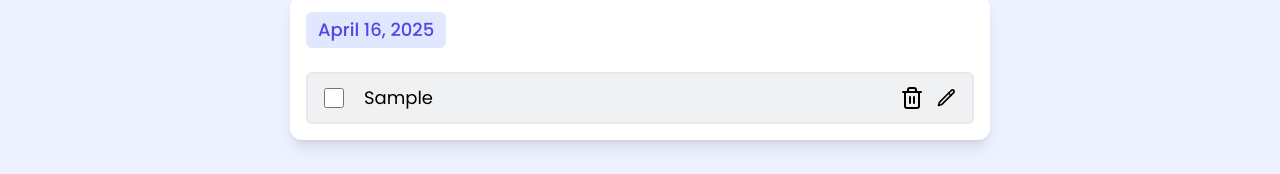
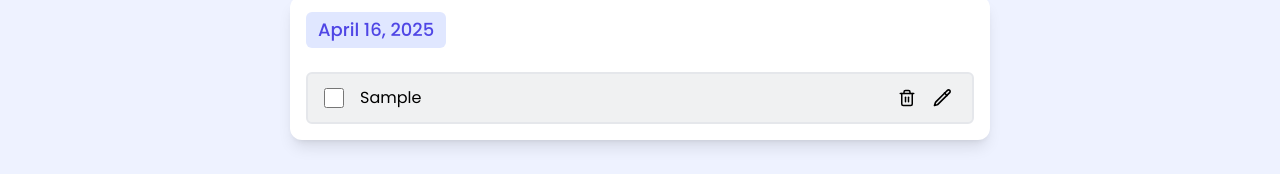
Before and after one commit to Nitheesh029/Todo-List, a React (Vite) app: page / in a window 1280 px wide. Both pictures are taken after typing "Sample" into the empty fields and a click on the button "Add". Shown: the part 256-430 px from the top of the page. Built offline with nearby package versions, Linux system fonts and the light colour scheme.

Commit message:
fix error

```diff
--- a/src/components/TodoItems.jsx
+++ b/src/components/TodoItems.jsx
@@ -16,12 +16,12 @@ const TodoItems = ({ todo }) => {
 
   return (
     <div
-      className="border-2 bg-gray-500/10 text-black backdrop-blur-lg text-lg w-full px-4 py-2.5 flex flex-wrap sm:flex-nowrap items-center gap-3 rounded-md"
+      className="border-2 bg-gray-500/10 text-black backdrop-blur-lg text-lg w-full px-4 py-2.5 flex items-center gap-2 rounded-md"
       key={todo.id}
     >
       <input
         type="checkbox"
-        className="w-5 h-5 rounded-md cursor-pointer transition-all"
+        className="min-w-5 h-5 rounded-md cursor-pointer transition-all flex-shrink-0"
         checked={isCompleted}
         onChange={() => {
           toggleCompleted(todo.id);
@@ -30,7 +30,7 @@ const TodoItems = ({ todo }) => {
       />
       <input
         type="text"
-        className={`flex-1 bg-transparent px-2 outline-none truncate ${
+        className={`flex-1 bg-transparent px-2 outline-none truncate text-sm sm:text-base ${
           isCompleted ? "line-through" : ""
         }`}
         value={todoMsg}
@@ -39,17 +39,23 @@ const TodoItems = ({ todo }) => {
           setTodoMsg(e.target.value);
         }}
       />
+      <div className="flex items-center gap-1 sm:gap-2 flex-shrink-0">
         <button
-        className=" hover:text-indigo-500 transition-colors"
+          className="hover:text-indigo-500 transition-colors p-1 flex-shrink-0"
           onClick={() => {
             deleteTodo(todo.id);
           }}
+          aria-label="Delete todo"
         >
-        <Trash2 />
+          <Trash2 size={18} />
         </button>
-      <button onClick={edit}>
+        <button
+          onClick={edit}
+          className="p-1 flex-shrink-0 hover:text-indigo-500 transition-colors"
+          aria-label="Edit todo"
+        >
           <svg
-          className="w-5 h-5 hover:text-indigo-500 transition-colors"
+            className="w-4 h-4 sm:w-5 sm:h-5"
             viewBox="0 0 24 24"
             fill="none"
             xmlns="http://www.w3.org/2000/svg"
@@ -71,6 +77,7 @@ const TodoItems = ({ todo }) => {
           </svg>
         </button>
       </div>
+    </div>
   );
 };
 
```
Lines whose indentation alone changed are shown as unchanged.
